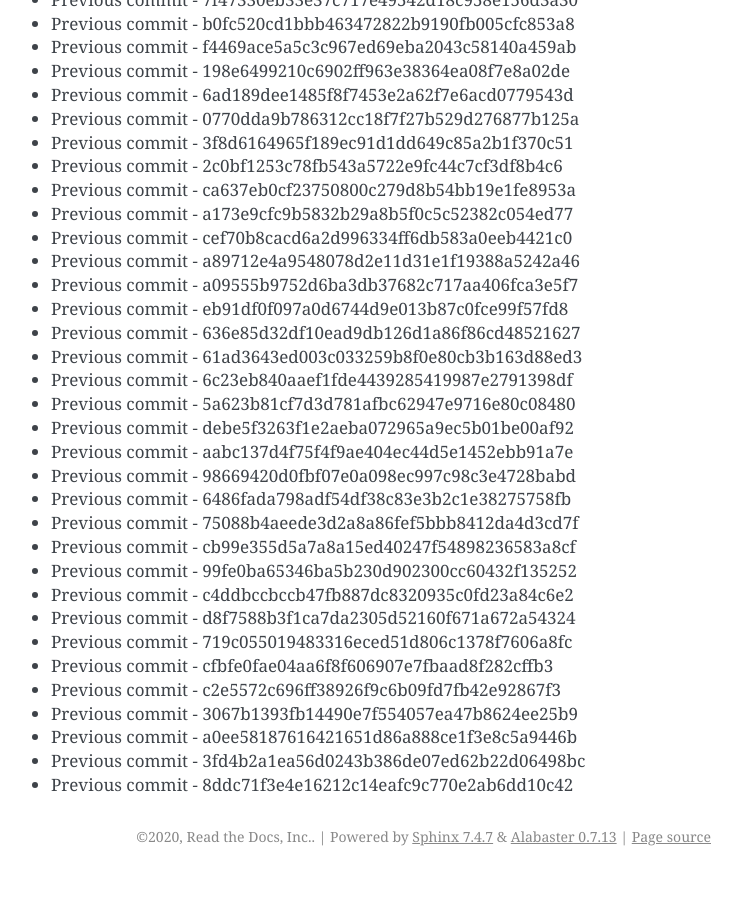
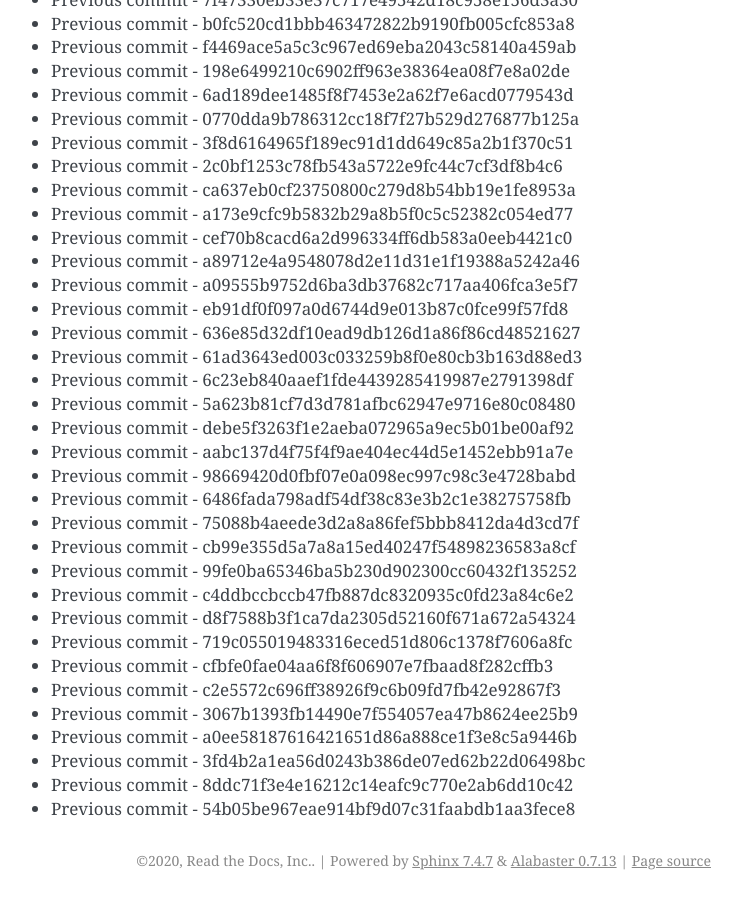
Before and after one commit to readthedocs/rtd-git-stresstest, a Sphinx documentation site: the page built from docs/updates.rst, in a window 1280 px wide and 900 px high, scrolled down 90608 px. Shown: the whole window, without its empty margins (399-1141 px from the left). Built offline with Sphinx 7.4.7, drawn with Linux system fonts in a browser that asks for light colours; before the commit the page ends 91484 px from its top, so only the background shows below that.

Commit message:
Generating commit from previous: 54b05be967eae914bf9d07c31faabdb1aa3fece8

```diff
--- a/docs/updates.rst
+++ b/docs/updates.rst
@@ -3839,3 +3839,4 @@ It can be tested for any performance characteristics.
 * Previous commit - a0ee58187616421651d86a888ce1f3e8c5a9446b
 * Previous commit - 3fd4b2a1ea56d0243b386de07ed62b22d06498bc
 * Previous commit - 8ddc71f3e4e16212c14eafc9c770e2ab6dd10c42
+* Previous commit - 54b05be967eae914bf9d07c31faabdb1aa3fece8
```
